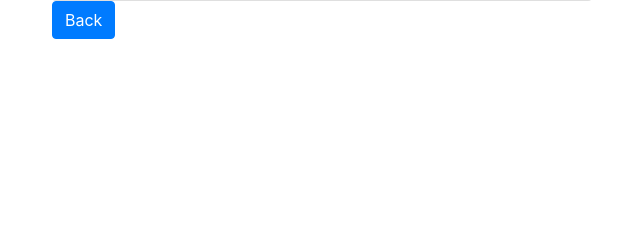
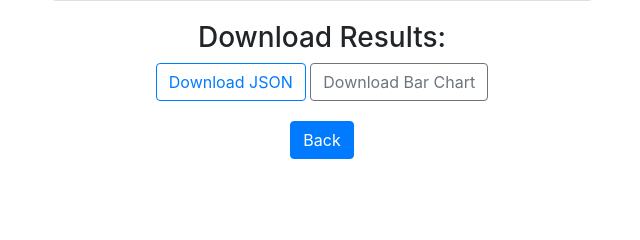
Before and after one commit to unica-isde/isde-projects-2024-K, a FastAPI app: template app/templates/classification_output.html in a window 1280 px wide. Shown: the part 219-459 px from the top of the page, without its empty margins (603-1243 px from the left). Run offline with FastAPI, Linux system fonts and the light colour scheme; the template is opened without the code that fills it, so the values that code supplies are empty; some libraries are stand-ins or nearby versions.

Commit message:
All features completed

```diff
--- a/app/templates/classification_output.html
+++ b/app/templates/classification_output.html
@@ -1,7 +1,6 @@
 {% extends "base.html" %}
 
 {% block content %}
-
 <style>
     .large-front-thumbnail {
         position: relative;
@@ -11,13 +10,18 @@
         margin: 0 auto;
     }
 
+    .download-buttons {
+        margin-top: 20px;
+        text-align: center;
+    }
 </style>
+
 <div class="row">
     <div class="col">
         <div class="card">
             <img class="large-front-thumbnail"
-                     src="{{ 'static/imagenet_subset/'+image_id }} "
-                     alt={{ image_id }}/>
+                 src="{{ 'static/imagenet_subset/' + image_id }}"
+                 alt="{{ image_id }}" />
         </div>
     </div>
     <div class="col">
@@ -29,8 +33,22 @@
                 </div>
             </div>
         </div>
+
+        <div class="download-buttons">
+            <h3>Download Results:</h3>
+            <a class="btn btn-outline-primary" href="/download/json/{{ result_id }}" download>
+                Download JSON
+            </a>
+            <a class="btn btn-outline-secondary" href="/download/plot/{{ result_id }}" download>
+                Download Bar Chart
+            </a>
+        </div>
+
+        <div style="margin-top: 20px; text-align: center;">
             <a class="btn btn-primary" href="/classifications" role="button">Back</a>
         </div>
     </div>
-    <script src="{{ "static/graph.js" }}" id="makeGraph" classification_scores="{{classification_scores}}"></script>
+</div>
+
+<script src="{{ 'static/graph.js' }}" id="makeGraph" classification_scores="{{ classification_scores }}"></script>
 {% endblock %}
--- a/main.py
+++ b/main.py
@@ -56,10 +56,30 @@ async def request_classification(request: Request):
     image_id = form.image_id
     model_id = form.model_id
     classification_scores = classify_image(model_id=model_id, img_id=image_id)
+
+    output_folder = "app/static/downloads"
+    os.makedirs(output_folder, exist_ok=True)
+
+    # Save JSON
+    with open(os.path.join(output_folder, f"{image_id}.json"), "w") as f:
+        json.dump(classification_scores, f)
+
+    # Save PNG bar chart
+    labels = [r[0] for r in classification_scores]
+    scores = [r[1] for r in classification_scores]
+    plt.figure()
+    plt.barh(labels[::-1], scores[::-1])  # Reverse to show top at top
+    plt.title("Top-5 Predictions")
+    plt.xlabel("Confidence")
+    plt.tight_layout()
+    plt.savefig(os.path.join(output_folder, f"{image_id}.png"))
+    plt.close()
+
     return templates.TemplateResponse(
         "classification_output.html",
         {
             "request": request,
+            "result_id": image_id,
             "image_id": image_id,
             "classification_scores": json.dumps(classification_scores),
         },
@@ -78,14 +98,27 @@ async def handle_upload(request: Request, file: UploadFile = File(...)):
     with open(file_path, "wb") as buffer:
         shutil.copyfileobj(file.file, buffer)
 
-    # Use classify_image function
-    from app.ml.classification_utils import classify_image
-    form = UploadForm(request)
-    await form.load_data()
-    model_id = form.model_id
+    results = classify_image("resnet18", filename)
 
+    # Save results for download
+    result_id = filename  # reuse filename as ID
+    output_folder = "app/static/downloads"
+    os.makedirs(output_folder, exist_ok=True)
 
-    results = classify_image(model_id, filename)
+    # 1. Save JSON
+    with open(os.path.join(output_folder, f"{result_id}.json"), "w") as f:
+        json.dump(results, f)
+
+    # 2. Save Plot
+    labels = [r[0] for r in results]
+    scores = [r[1] for r in results]
+    plt.figure()
+    plt.barh(labels[::-1], scores[::-1])  # horizontal bar chart, highest on top
+    plt.title("Top-5 Predictions")
+    plt.xlabel("Confidence (%)")
+    plt.tight_layout()
+    plt.savefig(os.path.join(output_folder, f"{result_id}.png"))
+    plt.close()
 
     return templates.TemplateResponse(
         "upload_result.html",
@@ -93,6 +126,7 @@ async def handle_upload(request: Request, file: UploadFile = File(...)):
             "request": request,
             "image_url": f"/static/imagenet_subset/{filename}",
             "results": results,
+            "result_id": result_id,  # pass this to template
         },
     )
 
@@ -169,3 +203,13 @@ async def handle_transform(request: Request):
             }
         },
     )
+
+@app.get("/download/json/{result_id}")
+def download_json(result_id: str):
+    path = f"app/static/downloads/{result_id}.json"
+    return FileResponse(path, media_type="application/json", filename="results.json")
+
+@app.get("/download/plot/{result_id}")
+def download_plot(result_id: str):
+    path = f"app/static/downloads/{result_id}.png"
+    return FileResponse(path, media_type="image/png", filename="results.png")
```
Also changed, not shown: app/templates/upload_result.html (+9 -0 lines), app/static/generated/transformed_n01440764_tench.JPEG. Lines whose indentation alone changed are shown as unchanged.
